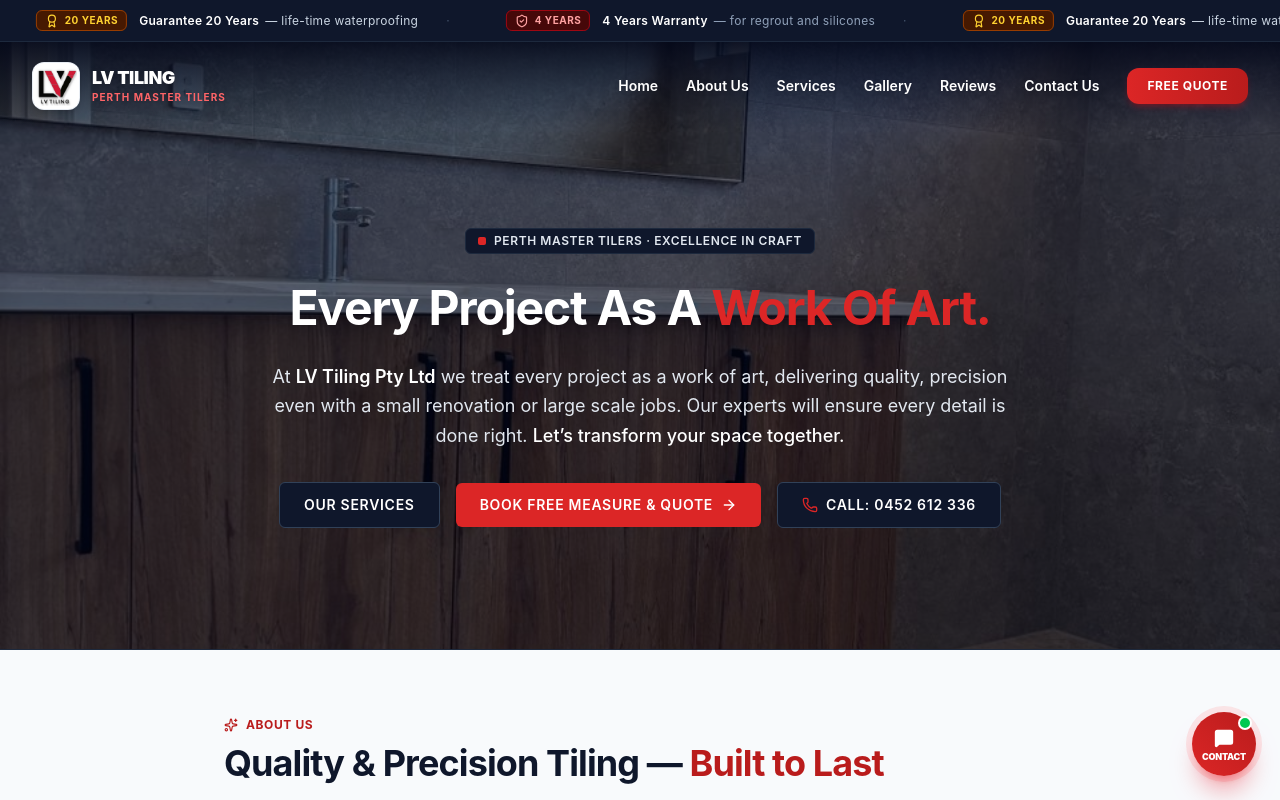
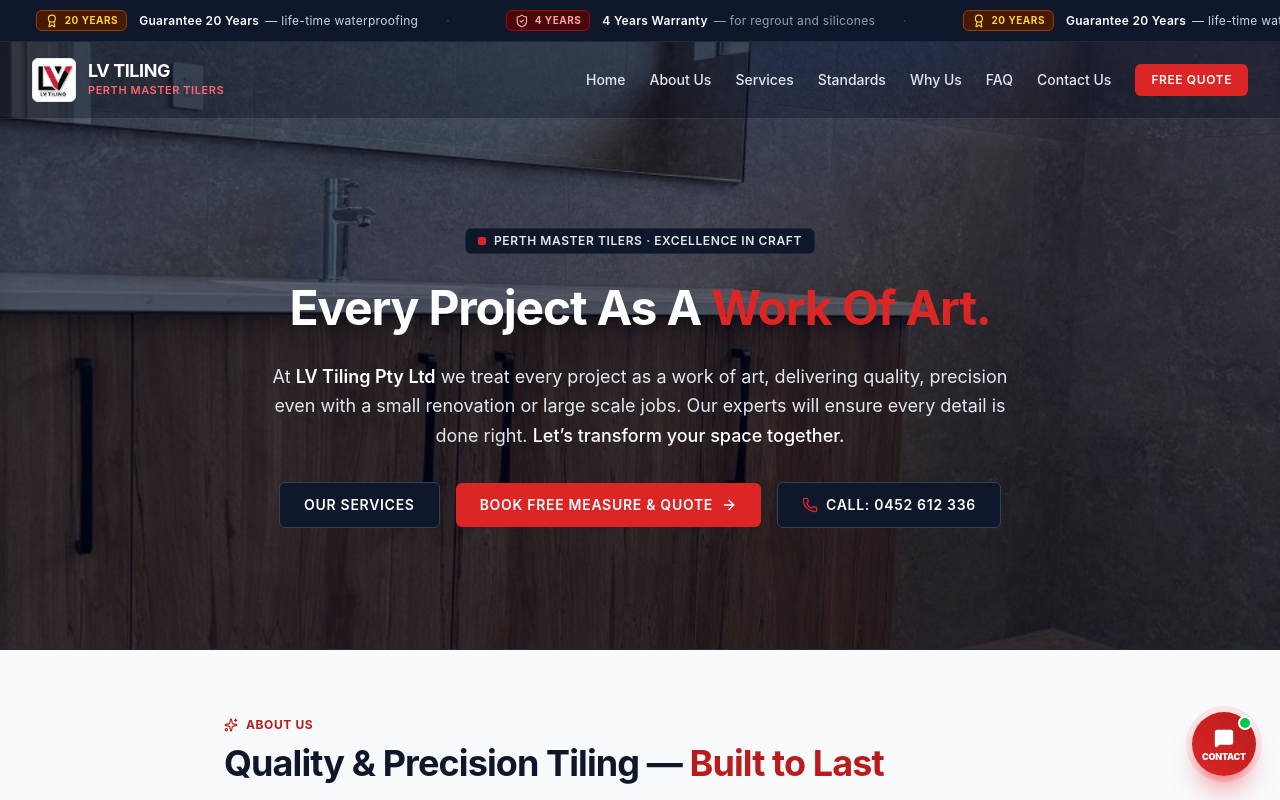
Before and after one commit to LQuocBao/LV-Tiling, a Next.js app: page / in a window 1280 px wide. Shown: the top 800 px of the page. Built offline with nearby package versions, Linux system fonts and the light colour scheme.

Commit message:
perf(a11y): optimize Lighthouse metrics for 100% accessibility, touch targets, and heading hierarchy

```diff
--- a/src/components/FAQSection.tsx
+++ b/src/components/FAQSection.tsx
@@ -1,7 +1,7 @@
 "use client";
 
 import React, { useState } from "react";
-import { ChevronDown, HelpCircle, ShieldCheck, Phone, ArrowRight } from "lucide-react";
+import { ChevronDown, HelpCircle, Phone } from "lucide-react";
 
 export default function FAQSection() {
   const [openIndex, setOpenIndex] = useState<number | null>(0);
@@ -30,41 +30,43 @@ export default function FAQSection() {
   ];
 
   return (
-    <section id="faq" className="py-24 bg-slate-50 border-b border-slate-200 relative">
-      <div className="max-w-5xl mx-auto px-4 sm:px-6 lg:px-8">
+    <section id="faq" className="py-16 bg-slate-50 border-b border-slate-200">
+      <div className="max-w-4xl mx-auto px-4 sm:px-6 lg:px-8">
 
         {/* Header */}
-        <div className="text-center max-w-3xl mx-auto space-y-4 mb-14">
-          <div className="inline-flex items-center gap-2 px-3.5 py-1 rounded-full bg-blue-50 border border-blue-200/80 text-xs font-bold text-blue-800 uppercase tracking-wider shadow-sm">
-            <HelpCircle className="w-3.5 h-3.5 text-[#2563eb]" />
+        <div className="text-center max-w-3xl mx-auto space-y-3 mb-10">
+          <div className="inline-flex items-center gap-2 px-3 py-1 rounded-[6px] bg-red-50 border border-red-200 text-xs font-bold text-[#b91c1c] uppercase tracking-wider">
+            <HelpCircle className="w-3.5 h-3.5 text-[#b91c1c]" />
             <span>Frequently Asked Questions</span>
           </div>
-          <h2 className="text-3xl sm:text-4xl md:text-5xl font-black text-slate-900 tracking-tight">
-            Perth Tiling &amp; Renovation <span className="text-[#2563eb]">Trade FAQ</span>
+          <h2 className="text-2xl sm:text-3xl md:text-4xl font-bold text-slate-900 tracking-tight">
+            Perth Tiling &amp; Renovation <span className="text-[#b91c1c]">Trade FAQ</span>
           </h2>
-          <p className="text-slate-600 text-base sm:text-lg leading-relaxed">
+          <p className="text-slate-600 text-sm sm:text-base leading-relaxed">
             Essential information regarding pricing, Australian standards, waterproofing certificates, and our 4-year workmanship warranty.
           </p>
         </div>
 
         {/* FAQ Accordion List */}
-        <div className="space-y-4">
+        <div className="space-y-3">
           {faqs.map((faq, idx) => {
             const isOpen = openIndex === idx;
             return (
               <div
                 key={idx}
-                className={`rounded-2xl border transition-all duration-200 overflow-hidden bg-white ${
-                  isOpen ? "border-red-300 shadow-md ring-1 ring-red-100" : "border-slate-200 hover:border-slate-300"
+                className={`rounded-[6px] border transition-colors overflow-hidden bg-white ${
+                  isOpen ? "border-slate-400" : "border-slate-200 hover:border-slate-300"
                 }`}
               >
                 <button
                   onClick={() => setOpenIndex(isOpen ? null : idx)}
-                  className="w-full p-6 text-left flex items-center justify-between gap-4 font-bold text-slate-900 hover:text-[#dc2626] transition-colors cursor-pointer"
+                  aria-expanded={isOpen}
+                  aria-controls={`faq-answer-${idx}`}
+                  className="w-full p-5 text-left flex items-center justify-between gap-4 font-bold text-slate-900 hover:text-[#dc2626] transition-colors cursor-pointer min-h-[48px]"
                 >
-                  <span className="text-base sm:text-lg tracking-tight">{faq.q}</span>
+                  <span className="text-base tracking-tight">{faq.q}</span>
                   <div
-                    className={`w-8 h-8 rounded-full flex items-center justify-center flex-shrink-0 transition-transform duration-200 ${
+                    className={`w-7 h-7 rounded-[4px] flex items-center justify-center flex-shrink-0 transition-transform duration-200 ${
                       isOpen ? "rotate-180 bg-red-50 text-[#dc2626]" : "bg-slate-100 text-slate-600"
                     }`}
                   >
@@ -73,7 +75,10 @@ export default function FAQSection() {
                 </button>
 
                 {isOpen && (
-                  <div className="px-6 pb-6 pt-1 text-sm sm:text-base text-slate-600 leading-relaxed border-t border-slate-100">
+                  <div
+                    id={`faq-answer-${idx}`}
+                    className="px-5 pb-5 pt-1 text-xs sm:text-sm text-slate-700 leading-relaxed border-t border-slate-100"
+                  >
                     {faq.a}
                   </div>
                 )}
@@ -83,14 +88,15 @@ export default function FAQSection() {
         </div>
 
         {/* Bottom CTA bar */}
-        <div className="mt-12 p-6 rounded-2xl bg-white border border-slate-200 shadow-sm flex flex-col sm:flex-row items-center justify-between gap-4 text-center sm:text-left">
+        <div className="mt-10 p-5 rounded-[6px] bg-white border border-slate-200 flex flex-col sm:flex-row items-center justify-between gap-4 text-center sm:text-left">
           <div>
-            <h4 className="text-base font-bold text-slate-900">Have a specific project question?</h4>
-            <p className="text-xs text-slate-500">Call our direct trade hotline for immediate advice on substrates & materials.</p>
+            <h3 className="text-sm sm:text-base font-bold text-slate-900">Have a specific project question?</h3>
+            <p className="text-xs text-slate-600 mt-0.5">Call our direct trade hotline for immediate advice on substrates &amp; materials.</p>
           </div>
           <a
             href="tel:0452612336"
-            className="px-6 py-3 rounded-xl bg-slate-900 hover:bg-slate-800 text-white border border-slate-700 hover:border-red-500 text-xs font-bold uppercase tracking-wider flex items-center gap-2 shadow-sm hover:shadow-md hover:-translate-y-0.5 active:translate-y-0 transition-all duration-200"
+            className="px-5 py-2.5 min-h-[44px] rounded-[6px] bg-slate-900 hover:bg-slate-800 text-white border border-slate-700 text-xs font-semibold uppercase tracking-wider flex items-center justify-center gap-2 transition-colors whitespace-nowrap"
+            aria-label="Call 0452 612 336"
           >
             <Phone className="w-3.5 h-3.5 text-[#dc2626]" />
             <span>Call 0452 612 336</span>
--- a/src/components/Navbar.tsx
+++ b/src/components/Navbar.tsx
@@ -29,18 +29,18 @@ export default function Navbar({
 
   return (
     <header
-      className={`transition-all duration-300 w-full ${
+      className={`transition-all duration-200 w-full ${
         isScrolled
-          ? "fixed top-0 left-0 right-0 z-50 bg-white/95 backdrop-blur-md shadow-md border-b border-slate-200 py-3 text-slate-800 animate-in slide-in-from-top duration-200"
-          : "absolute top-0 left-0 right-0 z-30 bg-gradient-to-b from-slate-950/85 via-slate-950/40 to-transparent py-4 sm:py-5 text-white"
+          ? "fixed top-0 left-0 right-0 z-50 bg-white border-b border-slate-200 py-3 text-slate-900 shadow-sm"
+          : "absolute top-0 left-0 right-0 z-30 bg-slate-950/30 border-b border-white/10 py-4 text-white"
       }`}
     >
       <div className="max-w-7xl mx-auto px-4 sm:px-6 lg:px-8">
         <div className="flex items-center justify-between">
 
-          {/* 1. Official LV Tiling Brand Logo */}
-          <a href="#" className="flex items-center gap-3 group">
-            <div className="relative h-11 w-11 sm:h-12 sm:w-12 rounded-xl bg-white p-1 shadow-md border border-slate-200/80 flex items-center justify-center flex-shrink-0 group-hover:scale-105 transition-transform">
+          {/* 1. Brand Logo */}
+          <a href="#" className="flex items-center gap-3">
+            <div className="relative h-10 w-10 sm:h-11 sm:w-11 rounded-[6px] bg-white p-1 border border-slate-200 flex items-center justify-center flex-shrink-0">
               <Image
                 src="/logo.png"
                 alt="LV Tiling Logo"
@@ -51,15 +51,15 @@ export default function Navbar({
             </div>
             <div className="flex flex-col text-left">
               <span
-                className={`text-base sm:text-lg font-black tracking-tight uppercase leading-none transition-colors ${
-                  isScrolled ? "text-slate-900" : "text-white drop-shadow-sm"
+                className={`text-base sm:text-lg font-bold tracking-tight uppercase leading-none ${
+                  isScrolled ? "text-slate-900" : "text-white"
                 }`}
               >
                 LV Tiling
               </span>
               <span
-                className={`text-[10px] font-bold tracking-widest uppercase leading-tight mt-1 transition-colors ${
-                  isScrolled ? "text-[#dc2626]" : "text-red-400 drop-shadow-sm"
+                className={`text-[11px] font-semibold tracking-wider uppercase leading-tight mt-1 ${
+                  isScrolled ? "text-[#dc2626]" : "text-red-400"
                 }`}
               >
                 Perth Master Tilers
@@ -67,89 +67,86 @@ export default function Navbar({
             </div>
           </a>
 
-          {/* 2. Clean, Minimalist Desktop Menu */}
-          <nav className="hidden lg:flex items-center gap-7">
-
-            {/* Home */}
+          {/* 2. Desktop Navigation Menu */}
+          <nav className="hidden lg:flex items-center gap-6">
             <a
               href="#"
-              className={`text-sm font-semibold transition-colors ${
-                isScrolled ? "text-slate-800 hover:text-[#dc2626]" : "text-white hover:text-slate-200 drop-shadow-sm"
+              className={`text-sm font-medium transition-colors ${
+                isScrolled ? "text-slate-700 hover:text-[#dc2626]" : "text-slate-200 hover:text-white"
               }`}
             >
               Home
             </a>
-
-            {/* About Us */}
             <a
               href="#about-us"
-              className={`text-sm font-semibold transition-colors ${
-                isScrolled ? "text-slate-800 hover:text-[#dc2626]" : "text-white hover:text-slate-200 drop-shadow-sm"
+              className={`text-sm font-medium transition-colors ${
+                isScrolled ? "text-slate-700 hover:text-[#dc2626]" : "text-slate-200 hover:text-white"
               }`}
             >
               About Us
             </a>
-
-            {/* Services (Direct link, no submenu) */}
             <a
               href="#services"
-              className={`text-sm font-semibold transition-colors ${
-                isScrolled ? "text-slate-800 hover:text-[#dc2626]" : "text-white hover:text-slate-200 drop-shadow-sm"
+              className={`text-sm font-medium transition-colors ${
+                isScrolled ? "text-slate-700 hover:text-[#dc2626]" : "text-slate-200 hover:text-white"
               }`}
             >
               Services
             </a>
-
-            {/* Gallery */}
             <a
-              href="#portfolio"
-              className={`text-sm font-semibold transition-colors ${
-                isScrolled ? "text-slate-800 hover:text-[#5886b9]" : "text-white hover:text-slate-200 drop-shadow-sm"
+              href="#trade-standards"
+              className={`text-sm font-medium transition-colors ${
+                isScrolled ? "text-slate-700 hover:text-[#dc2626]" : "text-slate-200 hover:text-white"
               }`}
             >
-              Gallery
+              Standards
             </a>
-
-            {/* Reviews */}
             <a
-              href="#reviews"
-              className={`text-sm font-semibold transition-colors ${
-                isScrolled ? "text-slate-800 hover:text-[#5886b9]" : "text-white hover:text-slate-200 drop-shadow-sm"
+              href="#why-us"
+              className={`text-sm font-medium transition-colors ${
+                isScrolled ? "text-slate-700 hover:text-[#dc2626]" : "text-slate-200 hover:text-white"
               }`}
             >
-              Reviews
+              Why Us
             </a>
-
-            {/* Contact Us */}
+            <a
+              href="#faq"
+              className={`text-sm font-medium transition-colors ${
+                isScrolled ? "text-slate-700 hover:text-[#dc2626]" : "text-slate-200 hover:text-white"
+              }`}
+            >
+              FAQ
+            </a>
             <a
               href="#contact"
-              className={`text-sm font-semibold transition-colors ${
-                isScrolled ? "text-slate-800 hover:text-[#5886b9]" : "text-white hover:text-slate-200 drop-shadow-sm"
+              className={`text-sm font-medium transition-colors ${
+                isScrolled ? "text-slate-700 hover:text-[#dc2626]" : "text-slate-200 hover:text-white"
               }`}
             >
               Contact Us
             </a>
 
-            {/* Free Quote Primary CTA Button */}
+            {/* Free Quote CTA Button */}
             <a
               href="#contact"
-              className="px-5 py-2.5 rounded-xl bg-gradient-to-r from-[#dc2626] to-[#b91c1c] text-white font-bold text-xs uppercase tracking-wider shadow-md shadow-red-600/25 hover:shadow-lg hover:shadow-red-600/40 hover:-translate-y-0.5 active:translate-y-0 transition-all duration-200"
+              className="px-4 py-2 rounded-[6px] bg-[#dc2626] hover:bg-[#b91c1c] text-white font-semibold text-xs uppercase tracking-wider transition-colors"
             >
               Free Quote
             </a>
-
           </nav>
 
           {/* 3. Mobile Hamburger Button */}
-          <div className="flex lg:hidden items-center gap-2">
+          <div className="flex lg:hidden items-center">
             <button
               onClick={() => setMobileMenuOpen(!mobileMenuOpen)}
-              className={`p-2 rounded-lg transition-colors cursor-pointer ${
-                isScrolled ? "text-slate-800 hover:bg-slate-100" : "text-white hover:bg-white/20"
+              className={`w-11 h-11 rounded-[6px] border flex items-center justify-center transition-colors cursor-pointer ${
+                isScrolled
+                  ? "text-slate-800 border-slate-200 hover:bg-slate-100"
+                  : "text-white border-slate-700 hover:bg-slate-800"
               }`}
               aria-label="Toggle navigation"
             >
-              {mobileMenuOpen ? <X className="w-6 h-6" /> : <Menu className="w-6 h-6" />}
+              {mobileMenuOpen ? <X className="w-5 h-5" /> : <Menu className="w-5 h-5" />}
             </button>
           </div>
 
@@ -158,51 +155,63 @@ export default function Navbar({
 
       {/* Mobile Drawer */}
       {mobileMenuOpen && (
-        <div className="lg:hidden bg-white text-slate-800 border-t border-slate-200 shadow-xl px-4 py-4 space-y-2 animate-in slide-in-from-top duration-200">
+        <div className="lg:hidden bg-white text-slate-900 border-t border-slate-200 px-4 py-4 space-y-1">
           <a
             href="#"
             onClick={() => setMobileMenuOpen(false)}
-            className="block px-3 py-2 text-sm font-semibold hover:bg-slate-50 hover:text-[#5886b9] rounded-lg"
+            className="flex items-center min-h-[44px] px-3 text-sm font-medium text-slate-800 hover:bg-slate-50 hover:text-[#dc2626] rounded-[6px]"
           >
             Home
           </a>
           <a
             href="#about-us"
             onClick={() => setMobileMenuOpen(false)}
-            className="block px-3 py-2 text-sm font-semibold hover:bg-slate-50 hover:text-[#5886b9] rounded-lg"
+            className="flex items-center min-h-[44px] px-3 text-sm font-medium text-slate-800 hover:bg-slate-50 hover:text-[#dc2626] rounded-[6px]"
           >
             About Us
           </a>
-
           <a
             href="#services"
             onClick={() => setMobileMenuOpen(false)}
-            className="block px-3 py-2 text-sm font-semibold hover:bg-slate-50 hover:text-[#dc2626] rounded-lg"
+            className="flex items-center min-h-[44px] px-3 text-sm font-medium text-slate-800 hover:bg-slate-50 hover:text-[#dc2626] rounded-[6px]"
           >
             Services
           </a>
-
           <a
-            href="#portfolio"
+            href="#trade-standards"
             onClick={() => setMobileMenuOpen(false)}
-            className="block px-3 py-2 text-sm font-semibold hover:bg-slate-50 hover:text-[#dc2626] rounded-lg"
+            className="flex items-center min-h-[44px] px-3 text-sm font-medium text-slate-800 hover:bg-slate-50 hover:text-[#dc2626] rounded-[6px]"
           >
-            Gallery
+            Standards
           </a>
           <a
-            href="#reviews"
+            href="#why-us"
             onClick={() => setMobileMenuOpen(false)}
-            className="block px-3 py-2 text-sm font-semibold hover:bg-slate-50 hover:text-[#dc2626] rounded-lg"
+            className="flex items-center min-h-[44px] px-3 text-sm font-medium text-slate-800 hover:bg-slate-50 hover:text-[#dc2626] rounded-[6px]"
           >
-            Reviews
+            Why Us
+          </a>
+          <a
+            href="#faq"
+            onClick={() => setMobileMenuOpen(false)}
+            className="flex items-center min-h-[44px] px-3 text-sm font-medium text-slate-800 hover:bg-slate-50 hover:text-[#dc2626] rounded-[6px]"
+          >
+            FAQ
+          </a>
+          <a
+            href="#contact"
+            onClick={() => setMobileMenuOpen(false)}
+            className="flex items-center min-h-[44px] px-3 text-sm font-medium text-slate-800 hover:bg-slate-50 hover:text-[#dc2626] rounded-[6px]"
+          >
+            Contact Us
           </a>
           <div className="pt-2">
             <a
               href="#contact"
               onClick={() => setMobileMenuOpen(false)}
-              className="block w-full py-3 px-4 text-center text-xs font-black text-white bg-gradient-to-r from-[#dc2626] to-[#b91c1c] rounded-xl shadow-md shadow-red-600/25 uppercase tracking-wider"
+              className="flex items-center justify-center min-h-[48px] w-full px-4 text-center text-xs font-bold text-white bg-[#dc2626] hover:bg-[#b91c1c] rounded-[6px] uppercase tracking-wider transition-colors"
             >
-              Book Free Measure & Quote
+              Book Free Measure &amp; Quote
             </a>
           </div>
         </div>
```
Also changed, not shown: src/components/Footer.tsx (+58 -56 lines).
